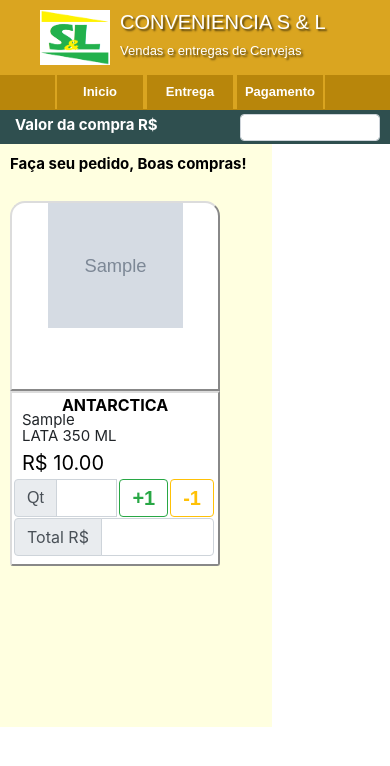
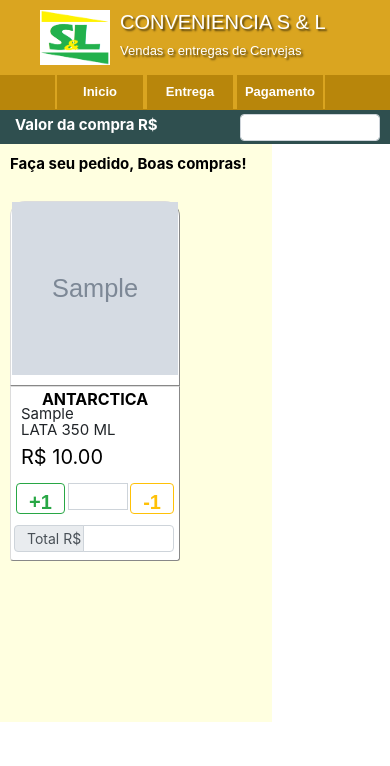
Before and after one commit to paulojecasi/delivery-python-django, a Django app: page /delivery/ in a window 390 px wide. Shown: the top 766 px of the page. Run offline with Django 3.2, Linux system fonts and the light colour scheme; tables that the repository leaves empty hold one stand-in row (values such as "Sample post"); grey boxes marked "Sample" are stand-in pictures; some libraries are stand-ins or nearby versions.

Commit message:
atualizacao

```diff
--- a/sitedelivery/static/css/aplication.css
+++ b/sitedelivery/static/css/aplication.css
@@ -208,9 +208,9 @@ div#logo_cabecalho2 img#icone2{
 }
 
 #cor-de-fundo-imagem{
-    height: 190px ;                    /** altura do bloco **/
+    height: 160px ;                    /** altura do bloco **/
     width: 280px;                       /** largura **/
-    border: 2px outset #DCDCDC;        /** borda e cor da borda **/
+    border: 1px outset #DCDCDC;        /** borda e cor da borda **/
     border-radius: 15px 15px 0px 0px;  /** arredondamento da borda **/
     text-align: center;
     background-color: rgba(255,255,255);
@@ -220,8 +220,8 @@ div#logo_cabecalho2 img#icone2{
 
 .imagemProduto{
 
-    height: 185px ;                    /** altura do bloco **/
-    width: 180px;                       /** largura **/
+    height: 155px ;                    /** altura do bloco **/
+    width: 160px;                       /** largura **/
 
 }
 
@@ -229,7 +229,7 @@ div#logo_cabecalho2 img#icone2{
     background-color: rgba(255,255,255);         /** cor de fundo **/
     height: 185px ;                    /** altura do bloco **/
     width: 280px;                      /** largura **/
-    border: 2px outset #DCDCDC;        /** borda e cor da borda **/
+    border: 1px outset #DCDCDC;        /** borda e cor da borda **/
     border-radius: 0px 0px 10px 10px;  /** arredondamento da borda **/
 
 }
@@ -340,8 +340,8 @@ div#logo_cabecalho2 img#icone2{
 
 #botoesTot{
 
-    font: bold 20px/24px arial, helvetica, sans-aerif;
-    padding:6px;
+    font: bold 19px/24px arial, helvetica, sans-aerif;
+    padding:1px;
     text-decoration: none;
     text-align:center;
     color: black;
@@ -356,6 +356,7 @@ div#logo_cabecalho2 img#icone2{
     font: bold 20px/24px arial, helvetica, sans-aerif;
     display:inline-block;
     margin-left: 10px;
+    height:31px;
 
 }
 
@@ -368,22 +369,44 @@ div#logo_cabecalho2 img#icone2{
 
 }
 
+#inputTotais span{
+    font-size: 14px;
+    width:50px;
+    height:27px;
+
+}
+
+#inputTotais input{
+    height:27px;
+}
+
 #campoQtdBoot{
 
-    width:250px;
+    width:230px;
     height:20px;
     margin-left: 0px;
+    height:30px;
+    top: 10px;
+
+}
+
+#campoTotalBoot{
+
+    width:230px;
+    height:20px;
+    margin-left: 2px;
+}
+
+#campoTotalBoot span{
+    font-size: 14px;
+    width:70px;
+    height:27px;
+
+}
 
 
-}
-#campoTotalBoot{
-
-    width:240px;
-    height:20px;
-    margin-left: 6px;
 
 
-}
 
 
 
@@ -483,27 +506,28 @@ div#logo_cabecalho2 img#icone2{
 
 
     #cor-de-fundo-imagem{
-        height: 190px ;                    /** altura do bloco **/
-        width: 210px;                       /** largura **/
-        border: 2px outset #DCDCDC;        /** borda e cor da borda **/
+        height: 185px ;                    /** altura do bloco **/
+        width: 170px;                       /** largura **/
+        border: 1px outset #DCDCDC;        /** borda e cor da borda **/
         border-radius: 15px 15px 0px 0px;  /** arredondamento da borda **/
         text-align: center;
+
 
 
     }
 
     .imagemProduto{
 
-        height: 125px ;                    /** altura do bloco **/
-        width: 135px;                       /** largura **/
+        height: 173px ;                    /** altura do bloco **/
+        width: 166px;                       /** largura **/
 
     }
 
     .corDeFundoPreco{
         background-color: rgba(255,255,255);         /** cor de fundo **/
         height: 175px ;                    /** altura do bloco **/
-        width: 210px;                      /** largura **/
-        border: 2px outset #DCDCDC;        /** borda e cor da borda **/
+        width: 170px;                      /** largura **/
+        border: 1px outset #DCDCDC;        /** borda e cor da borda **/
         border-radius: 0px 0px 3px 3px;  /** arredondamento da borda **/
         font-size: 15px;                          /** tamanho da fonte **/
 
@@ -566,7 +590,7 @@ div#logo_cabecalho2 img#icone2{
 
     .imagemProdutoCatalogo{
 
-        height: 180px ;                    /** altura do bloco **/
+        height: 176px ;                    /** altura do bloco **/
         width: 166px;                       /** largura **/
 
     }
@@ -644,23 +668,36 @@ div#logo_cabecalho2 img#icone2{
     #inputTotais{
         position: relative;
         bottom: 5px;
-        left: 1px;
+        left: 2px;
 
     }
 
     #campoQtdBoot{
 
-        width:200px;
-        height:17px;
+        width:160px;
         margin-left: 0px;
 
+    }
 
+    #campoQtdBoot2{
+
+        width:160px;
+        height:20px;
+        margin-left: 0px;
+        height:30px;
+        top: 10px;
     }
+
+     #campoQtdBoot2 input{
+        margin-left: 3px;
+     }
+
+
     #campoTotalBoot{
 
-        width:200px;
-        height:17px;
+        width:160px;
         margin-left: 1px;
+
 
 
     }
--- a/sitedelivery/templates/delivery.html
+++ b/sitedelivery/templates/delivery.html
@@ -63,14 +63,29 @@
                       -->
 
                       <div id="botoesTot">
-                        <div class="input-group mb-3" id="campoQtdBoot">
-                          <div class="input-group-prepend">
-                            <span class="input-group-text" >Qt</span>
+                        <!-- AQUI NAO VAI APARECER EM SMART FONE -->
+                        <div class = " d-none d-md-block">
+                          <div class="input-group mb-3" id="campoQtdBoot">
+                            <div class="input-group-prepend">
+                              <span class="input-group-text" >Qt</span>
+                            </div>
+                            <input type="text" class="form-control" aria-label="Quantia"
+                                 id="qtd-input">
+                            <button type="button" class="btn btn-outline-success">+1</button>
+                            <button type="button" class="btn btn-outline-warning">-1</button>
                           </div>
-                          <input type="text" class="form-control" aria-label="Quantia">
-                         <button type="button" class="btn btn-outline-success">+1</button>
-                          <button type="button" class="btn btn-outline-warning">-1</button>
                         </div>
+
+                        <!-- AQUI SOH VAI APARECER EM SMART FONE -->
+                        <div class = "d-block d-md-none">
+                          <div class="input-group mb-3" id="campoQtdBoot2">
+                            <button type="button" class="btn btn-outline-success">+1</button>
+                              <input type="text" class="form-control" aria-label="Quantia">
+                            <button type="button" class="btn btn-outline-warning">-1</button>
+                          </div>
+                        </div>
+
+
                       </div>
 
 
```
